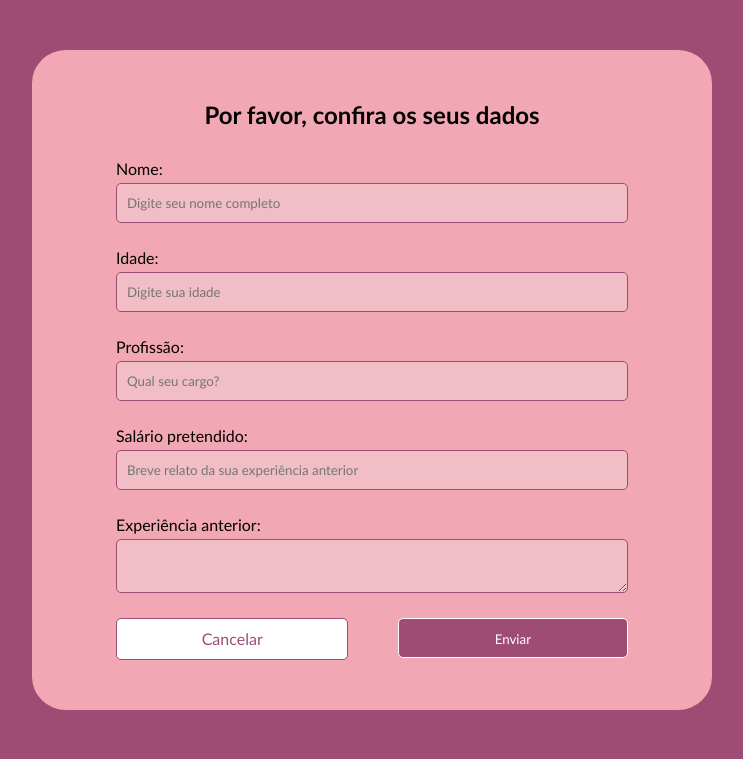
After one commit to FabioSilva19/Site-cadastro-de-funcionarios-, a PHP site: page /DS2/confirmar.php in a window 1280 px wide. The commit adds this page. Shown: the top 759 px of the page, without its empty margins (268-1011 px from the left). Run offline with PHP 8.4, Linux system fonts and the light colour scheme; data that the repository does not hold is empty.

Commit message:
Melhorias e correções
Criação da página index, confirmar e concluído.

As páginas Formulário.php e rquest.php foram removida.

Correção de erros e melhorias

```diff
--- /dev/null
+++ b/DS2/confirmar.php
@@ -0,0 +1,83 @@
+
+
+<?php
+
+$nome = $_POST['nome'];
+$idade = $_POST['idade'];
+$profissao  = $_POST['profissao'];
+$salario = $_POST['salario'];
+$experiencia = $_POST['experiencia'];
+
+?>
+<!DOCTYPE html>
+<html lang="pt-br">
+  <head>
+    <meta charset="UTF-8" />
+    <meta name="viewport" content="width=device-width, initial-scale=1.0" />
+    <title>Lojas Brincos e Companhia</title>
+
+    <link rel="stylesheet" href="style.css">
+
+  </head>
+  <body>
+    <main>
+        <div class="pageTitle">
+            <h2>Por favor, confira os seus dados</h2>
+        </div>
+
+
+            <form method="post" action="concluido.php" autocomplete="off">
+                <?php echo "
+                <div class='input-group'>
+                <label for='input_nome'> Nome: </label>
+                <input type='text' placeholder='Digite seu nome completo' id='input_nome' value='" . $nome . "' name='nome' disabled/>
+                    </div>
+
+
+
+            <div class='input-group'>
+                <label for='input_idade'> Idade: </label>
+                <input type='number' placeholder='Digite sua idade' id='input_idade' value='" . $idade . "' name='idade' min='1' max='100' disabled/>
+            </div>
+
+            <div class='input-group'>
+                <label for='input_profissao'> Profissão: </label>
+                <input type='text' placeholder='Qual seu cargo?' id='input_profissao' value='" . $profissao . "' name='profissao' disabled/>
+            </div>
+
+            <div class='input-group'>
+                <label for='input_salario_p'>Salário pretendido:</label>
+                <input type='number' id='input_salario_p' placeholder='Breve relato da sua experiência anterior' value='" . $salario . "' name='salario' disabled/>
+            </div>
+
+            <div class='input-group'>
+                <label for='input_salario_anterior'> Experiência anterior: </label>
+                <textarea id='input_salario_anterior' placeholder='Um breve relato das suas experiências anteriores' name='experiencia' disabled>  " . $experiencia . "</textarea>
+            </div> "
+ ?>
+
+            <div class="botoes-confirmar">
+            <a href="index.php" name="Cancelar" id="cancelar" value="Cancelar" class="btn-cancelar">Cancelar</a>
+            <input name="Enviar" type="submit" id="enviar" value="Enviar" class="btn-enviar">
+            </div>
+
+
+            </form>
+    </main>
+
+    <!-- <div class="popup">
+        <h4>Por favor, revise se os dados estão corretos: </h4>
+
+        <p>Nome: <span>Fabio</span></p>
+        <p>Idade: <span>Idade</span></p>
+        <p>Profissão: <span>Profissão</span></p>
+        <p>Salário pretendido: <span>Salário</span></p>
+        <div class="botoes">
+            <input name="Cancelar" type="submit" id="cancelar" value="Cancelar" class="btn-cancelar">
+            <input name="Enviar" type="submit" id="enviar" value="Enviar" class="btn-enviar">
+        </div>
+    </div>
+
+    <script src="script.js"></script> -->
+  </body>
+</html>
--- a/DS2/style.css
+++ b/DS2/style.css
@@ -1,3 +1,170 @@
+*{
+    margin: 0;
+    padding: 0;
+    font-style: none;
+    font-family:'Trebuchet MS', 'Lucida Sans Unicode', 'Lucida Grande', 'Lucida Sans', Arial, sans-serif;
+}
+
 body{
-    background-color: aqua;
+    display: flex;
+    flex-direction: column;
+    justify-content: center;
+    align-items: center;
+    background-color: #9e4c74;
+    position: relative;
 }
+
+main{
+    width: 50vw;
+    margin: 50px;
+    display: flex;
+    flex-direction: column;
+    justify-content: space-evenly;
+    align-items: center;
+    padding: 50px 20px;
+    border-radius: 5%;
+    background-color: #f1a7b4;
+}
+
+main form{
+    width: 80%;
+}
+
+main form .input-group{
+    margin-bottom: 25px;
+    display: flex;
+    flex-direction: column;
+}
+
+main form .input-group label{
+    display: flex;
+    align-items: center;
+    margin-bottom: 5px;
+    cursor: pointer;
+}
+
+main form .input-group input{
+    border: 1px solid #9e4c74;
+    height: 40px;
+    width: 100%;
+    border-radius: 5px;
+    padding: 10px;
+    box-sizing: border-box;
+    transition: 0.1s;
+
+}
+
+main form .input-group input:focus{
+ outline: #9e4c74;
+}
+
+main form .input-group input:hover{
+    border: 3px solid #9e4c74;
+    transition: 0.1s;
+
+}
+
+main form .input-group textarea{
+    width: 100%;
+    max-width: 100%;
+    border: 1px solid;
+    border-radius: 5px;
+    padding: 10px;
+    box-sizing: border-box;
+    transition: 0.1s;
+
+}
+
+main form .input-group textarea:hover{
+    border: 3px solid #9e4c74;
+    transition: 0.1s;
+}
+
+main form .input-group textarea:focus{
+ outline: #9e4c74;
+}
+
+main form .input-group textarea{
+    width: 100%;
+    border: 1px solid #9e4c74;
+    border-radius: 5px;
+    padding: 10px;
+    box-sizing: border-box;
+}
+
+main .pageTitle{
+    margin-bottom: 30px;
+    text-align: center;
+}
+
+
+main form .btn-conferir{
+    width: 150px;
+    height: 40px;
+    justify-self: flex-end;
+    float: right;
+    cursor: pointer;
+    border-radius: 5px;
+    background-color: #9e4c74;
+    color: white;
+    border: none;
+    transition: 0.1s;
+
+}
+
+main form .btn-conferir:hover{
+    background-color: #fff;
+        border: 1px solid #9e4c74;
+    color: #9e4c74;
+    transition: 0.1s;
+}
+
+
+
+form .botoes-confirmar{
+    width: 100%;
+    display: flex;
+    justify-content: space-between;
+}
+
+form input, form a{
+    width: 45%;
+    height: 40px;
+
+    cursor: pointer;
+    border-radius: 5px;
+    border: none;
+    transition: 0.1s;
+    display: block;
+    text-decoration: none;
+    line-height: 40px;
+}
+
+form .btn-cancelar{
+    background-color: #fff;
+    color: #9e4c74;
+    border: 1px solid #9e4c74;
+    text-align: center;
+}
+
+form .btn-enviar{
+    background-color: #9e4c74;
+    color: #fff;
+    border: 1px solid #fff;
+}
+
+form .btn-enviar:hover{
+    background-color: #fff;
+    color: #9e4c74;
+    border: 1px solid #9e4c74;
+}
+
+form .btn-cancelar:hover{
+    background-color: #9e4c74;
+    color: #fff;
+    border: 1px solid #fff;
+}
+
+main.concluido{
+    border-radius: 15px;
+}
```
Also changed, not shown: DS2/Formulario.php (deleted, +0 -47 lines), DS2/concluido.php (added, +41 -0 lines), DS2/index.php (added, +65 -0 lines), DS2/request.php (deleted, +0 -26 lines).
